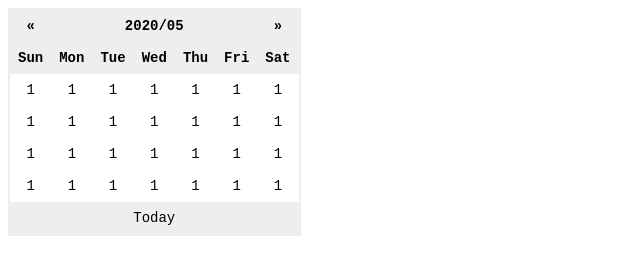
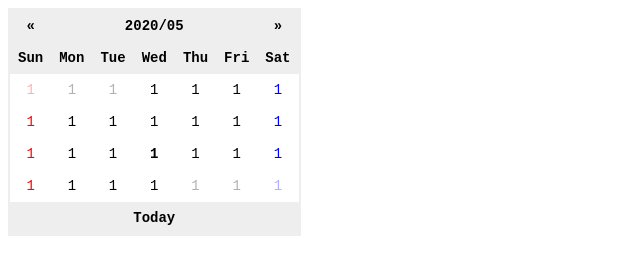
Before and after one commit to angeloesaki/MyCalendar, a plain HTML site: page index.html in a window 1280 px wide. Shown: the whole page, without its empty margins (0-640 px from the left). Drawn offline with Linux system fonts and the light colour scheme.

```diff
--- a/css/styles.css
+++ b/css/styles.css
@@ -21,3 +21,30 @@ td {
   padding: 8px;
   text-align: center;
 }
+
+tbody td:first-child {
+  color: red;
+}
+
+tbody td:last-child {
+  color: blue;
+}
+
+tfoot {
+  font-weight: bold;
+}
+
+td.disabled {
+  opacity: 0.3;
+}
+
+td.today {
+  font-weight: bold;
+}
+
+#prev,
+#next,
+#today {
+  cursor: pointer;
+  user-select: none;
+}
--- a/index.html
+++ b/index.html
@@ -26,9 +26,9 @@
       </thead>
       <tbody>
         <tr>
-          <td>1</td>
-          <td>1</td>
-          <td>1</td>
+          <td class="disabled">1</td>
+          <td class="disabled">1</td>
+          <td class="disabled">1</td>
           <td>1</td>
           <td>1</td>
           <td>1</td>
@@ -47,7 +47,7 @@
           <td>1</td>
           <td>1</td>
           <td>1</td>
-          <td>1</td>
+          <td class="today">1</td>
           <td>1</td>
           <td>1</td>
           <td>1</td>
@@ -57,9 +57,9 @@
           <td>1</td>
           <td>1</td>
           <td>1</td>
-          <td>1</td>
-          <td>1</td>
-          <td>1</td>
+          <td class="disabled">1</td>
+          <td class="disabled">1</td>
+          <td class="disabled">1</td>
         </tr>
       </tbody>
       <tfoot>
--- a/js/main.js
+++ b/js/main.js
@@ -0,0 +1,5 @@
+"use strict";
+{
+  const year = 2020;
+  const month = 4; // 5月
+}
```
